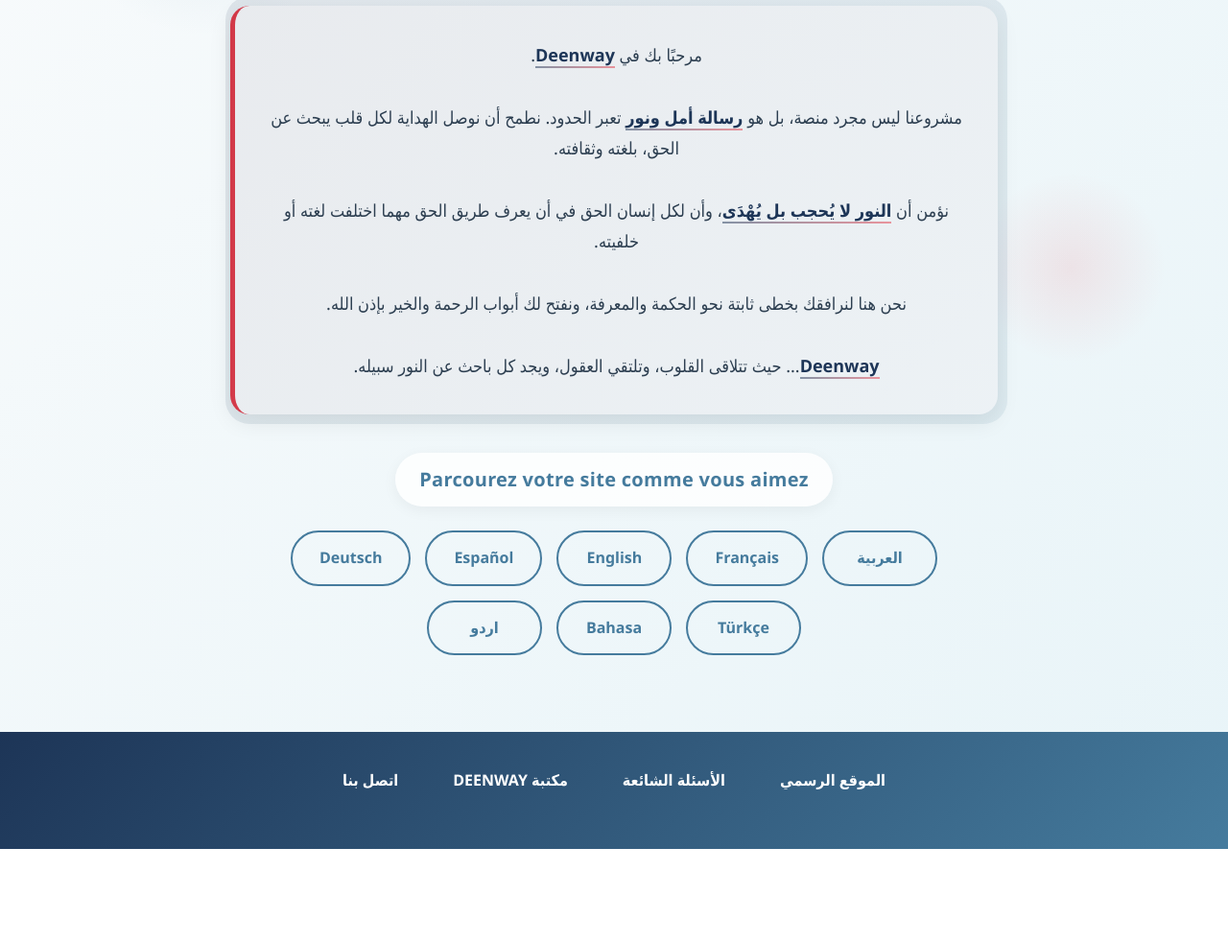
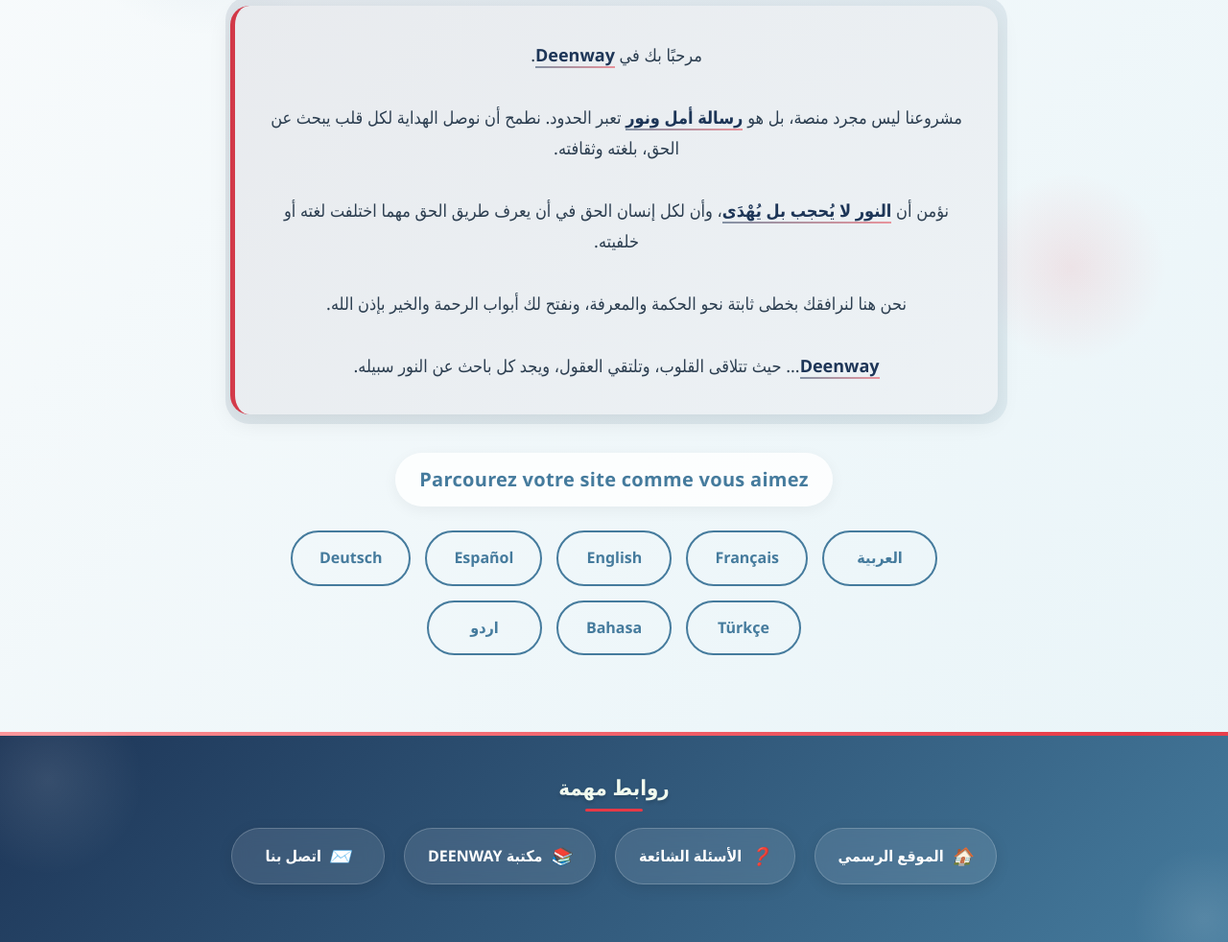
Before and after one commit to Rida0205/About-DeenWay-Page, a plain HTML site: page index.html in a window 1280 px wide. Shown: the part 341-1323 px from the top of the page at 96% size. Before the commit the page ends 1226 px from the top, so only its background shows below. Drawn offline with Linux system fonts and the light colour scheme.

Commit message:
Update index.html

```diff
--- a/index.html
+++ b/index.html
@@ -298,21 +298,74 @@
       width: 100%;
     }
 
-    /* تصميم الفوتر */
+    /* تصميم الفوتر المحسن */
     footer {
       background: linear-gradient(135deg, var(--primary), var(--secondary));
       color: white;
-      padding: 30px 20px;
+      padding: 40px 20px 30px;
       text-align: center;
       width: 100%;
+      position: relative;
+      overflow: hidden;
+    }
+
+    footer::before {
+      content: "";
+      position: absolute;
+      top: 0;
+      left: 0;
+      right: 0;
+      height: 4px;
+      background: linear-gradient(90deg, var(--accent), #ff9a9e, var(--accent));
+      background-size: 200% 100%;
+      animation: shimmer 3s ease-in-out infinite;
+    }
+
+    @keyframes shimmer {
+      0% { background-position: -200% 0; }
+      100% { background-position: 200% 0; }
+    }
+
+    .footer-content {
+      max-width: 1200px;
+      margin: 0 auto;
+      position: relative;
+      z-index: 2;
+    }
+
+    .footer-title {
+      font-size: 22px;
+      font-weight: 700;
+      margin-bottom: 25px;
+      color: var(--light);
+      text-shadow: 0 2px 4px rgba(0, 0, 0, 0.2);
+      position: relative;
+      display: inline-block;
+    }
+
+    .footer-title::after {
+      content: "";
+      position: absolute;
+      bottom: -8px;
+      left: 50%;
+      transform: translateX(-50%);
+      width: 60px;
+      height: 3px;
+      background: var(--accent);
+      border-radius: 2px;
     }
 
     .footer-links {
       display: flex;
       flex-wrap: wrap;
       justify-content: center;
-      gap: 25px;
-      margin-bottom: 20px;
+      gap: 20px;
+      margin-bottom: 30px;
+    }
+
+    .footer-link-item {
+      position: relative;
+      perspective: 1000px;
     }
 
     .footer-links a {
@@ -320,30 +373,73 @@
       text-decoration: none;
       font-weight: 600;
       font-size: 16px;
-      padding: 8px 16px;
-      border-radius: 20px;
+      padding: 14px 24px;
+      border-radius: 50px;
       transition: var(--transition);
       position: relative;
+      display: flex;
+      align-items: center;
+      justify-content: center;
+      gap: 8px;
+      background: rgba(255, 255, 255, 0.1);
+      backdrop-filter: blur(10px);
+      border: 1px solid rgba(255, 255, 255, 0.2);
+      box-shadow: 0 4px 15px rgba(0, 0, 0, 0.1);
+      min-width: 160px;
+      overflow: hidden;
     }
 
-    .footer-links a::after {
+    .footer-links a::before {
       content: "";
       position: absolute;
-      bottom: 0;
-      left: 50%;
-      width: 0;
-      height: 2px;
-      background: var(--accent);
-      transition: var(--transition);
-      transform: translateX(-50%);
+      top: 0;
+      left: -100%;
+      width: 100%;
+      height: 100%;
+      background: linear-gradient(90deg, transparent, rgba(255, 255, 255, 0.2), transparent);
+      transition: left 0.6s ease;
+    }
+
+    .footer-links a:hover::before {
+      left: 100%;
     }
 
     .footer-links a:hover {
-      background: rgba(255, 255, 255, 0.1);
+      background: rgba(255, 255, 255, 0.15);
+      transform: translateY(-5px) scale(1.05);
+      box-shadow: 0 8px 25px rgba(0, 0, 0, 0.2);
+      border-color: rgba(255, 255, 255, 0.3);
     }
 
-    .footer-links a:hover::after {
-      width: 80%;
+    .footer-links a i {
+      font-size: 18px;
+      transition: var(--transition);
+    }
+
+    .footer-links a:hover i {
+      transform: scale(1.2) rotate(5deg);
+      color: var(--accent);
+    }
+
+    .footer-decoration {
+      position: absolute;
+      width: 200px;
+      height: 200px;
+      border-radius: 50%;
+      background: radial-gradient(circle, rgba(255, 255, 255, 0.1) 0%, rgba(255,255,255,0) 70%);
+      z-index: 1;
+    }
+
+    .footer-decoration:nth-child(1) {
+      top: -50px;
+      left: -50px;
+    }
+
+    .footer-decoration:nth-child(2) {
+      bottom: -50px;
+      right: -50px;
+      width: 150px;
+      height: 150px;
     }
 
     /* تأثيرات الخلفية */
@@ -413,11 +509,18 @@
 
       .footer-links {
         gap: 15px;
+        flex-direction: column;
+        align-items: center;
       }
 
       .footer-links a {
         font-size: 14px;
-        padding: 6px 12px;
+        padding: 12px 20px;
+        min-width: 200px;
+      }
+
+      .footer-title {
+        font-size: 20px;
       }
 
       .bg-decoration {
@@ -440,6 +543,12 @@
         transform: translateY(0);
       }
     }
+
+    /* أيقونات Font Awesome البديلة باستخدام Unicode */
+    .icon-home::before { content: "🏠"; }
+    .icon-faq::before { content: "❓"; }
+    .icon-library::before { content: "📚"; }
+    .icon-contact::before { content: "✉️"; }
   </style>
 </head>
 <body>
@@ -484,10 +593,17 @@
     </div>
   </div>
 
-  <!-- الفوتر مع الروابط التي تتغير مع اللغة -->
+  <!-- الفوتر المحسن مع الروابط -->
   <footer>
-    <div class="footer-links" id="footerLinks">
-      <!-- سيتم ملء هذه الروابط ديناميكياً بناءً على اللغة المختارة -->
+    <div class="footer-decoration"></div>
+    <div class="footer-decoration"></div>
+
+    <div class="footer-content">
+      <div class="footer-title" id="footerTitle">روابط مهمة</div>
+
+      <div class="footer-links" id="footerLinks">
+        <!-- سيتم ملء هذه الروابط ديناميكياً بناءً على اللغة المختارة -->
+      </div>
     </div>
   </footer>
 
@@ -548,55 +664,67 @@
       ur: "اپنی ویب سائٹ کو اپنی مرضی سے دریافت کریں"
     };
 
-    // روابط الفوتر بجميع اللغات
+    // عناوين الفوتر بجميع اللغات
+    const footerTitles = {
+      ar: "روابط مهمة",
+      fr: "Liens Importants",
+      en: "Important Links",
+      es: "Enlaces Importantes",
+      de: "Wichtige Links",
+      tr: "Önemli Bağlantılar",
+      id: "Tautan Penting",
+      ur: "اہم روابط"
+    };
+
+    // روابط الفوتر بجميع اللغات مع الأيقونات
     const footerLinks = {
       ar: [
-        { text: "الموقع الرسمي", url: "https://www.ondeenway.org/" },
-        { text: "الأسئلة الشائعة", url: "https://faq.ondeenway.org/" },
-        { text: "مكتبة DEENWAY", url: "https://ebook.ondeenway.org/" },
-        { text: "اتصل بنا", url: "https://contact.ondeenway.org/" }
+        { text: "الموقع الرسمي", url: "https://www.ondeenway.org/", icon: "icon-home" },
+        { text: "الأسئلة الشائعة", url: "https://faq.ondeenway.org/", icon: "icon-faq" },
+        { text: "مكتبة DEENWAY", url: "https://ebook.ondeenway.org/", icon: "icon-library" },
+        { text: "اتصل بنا", url: "https://contact.ondeenway.org/", icon: "icon-contact" }
       ],
       fr: [
-        { text: "Site Officiel", url: "https://www.ondeenway.org/" },
-        { text: "FAQ", url: "https://faq.ondeenway.org/" },
-        { text: "Bibliothèque DEENWAY", url: "https://ebook.ondeenway.org/" },
-        { text: "Contactez-nous", url: "https://contact.ondeenway.org/" }
+        { text: "Site Officiel", url: "https://www.ondeenway.org/", icon: "icon-home" },
+        { text: "FAQ", url: "https://faq.ondeenway.org/", icon: "icon-faq" },
+        { text: "Bibliothèque DEENWAY", url: "https://ebook.ondeenway.org/", icon: "icon-library" },
+        { text: "Contactez-nous", url: "https://contact.ondeenway.org/", icon: "icon-contact" }
       ],
       en: [
-        { text: "Official Website", url: "https://www.ondeenway.org/" },
-        { text: "FAQ", url: "https://faq.ondeenway.org/" },
-        { text: "DEENWAY Library", url: "https://ebook.ondeenway.org/" },
-        { text: "Contact Us", url: "https://contact.ondeenway.org/" }
+        { text: "Official Website", url: "https://www.ondeenway.org/", icon: "icon-home" },
+        { text: "FAQ", url: "https://faq.ondeenway.org/", icon: "icon-faq" },
+        { text: "DEENWAY Library", url: "https://ebook.ondeenway.org/", icon: "icon-library" },
+        { text: "Contact Us", url: "https://contact.ondeenway.org/", icon: "icon-contact" }
       ],
       es: [
-        { text: "Sitio Oficial", url: "https://www.ondeenway.org/" },
-        { text: "Preguntas Frecuentes", url: "https://faq.ondeenway.org/" },
-        { text: "Biblioteca DEENWAY", url: "https://ebook.ondeenway.org/" },
-        { text: "Contáctenos", url: "https://contact.ondeenway.org/" }
+        { text: "Sitio Oficial", url: "https://www.ondeenway.org/", icon: "icon-home" },
+        { text: "Preguntas Frecuentes", url: "https://faq.ondeenway.org/", icon: "icon-faq" },
+        { text: "Biblioteca DEENWAY", url: "https://ebook.ondeenway.org/", icon: "icon-library" },
+        { text: "Contáctenos", url: "https://contact.ondeenway.org/", icon: "icon-contact" }
       ],
       de: [
-        { text: "Offizielle Website", url: "https://www.ondeenway.org/" },
-        { text: "FAQ", url: "https://faq.ondeenway.org/" },
-        { text: "DEENWAY Bibliothek", url: "https://ebook.ondeenway.org/" },
-        { text: "Kontaktieren Sie uns", url: "https://contact.ondeenway.org/" }
+        { text: "Offizielle Website", url: "https://www.ondeenway.org/", icon: "icon-home" },
+        { text: "FAQ", url: "https://faq.ondeenway.org/", icon: "icon-faq" },
+        { text: "DEENWAY Bibliothek", url: "https://ebook.ondeenway.org/", icon: "icon-library" },
+        { text: "Kontaktieren Sie uns", url: "https://contact.ondeenway.org/", icon: "icon-contact" }
       ],
       tr: [
-        { text: "Resmi Web Sitesi", url: "https://www.ondeenway.org/" },
-        { text: "SSS", url: "https://faq.ondeenway.org/" },
-        { text: "DEENWAY Kütüphanesi", url: "https://ebook.ondeenway.org/" },
-        { text: "Bize Ulaşın", url: "https://contact.ondeenway.org/" }
+        { text: "Resmi Web Sitesi", url: "https://www.ondeenway.org/", icon: "icon-home" },
+        { text: "SSS", url: "https://faq.ondeenway.org/", icon: "icon-faq" },
+        { text: "DEENWAY Kütüphanesi", url: "https://ebook.ondeenway.org/", icon: "icon-library" },
+        { text: "Bize Ulaşın", url: "https://contact.ondeenway.org/", icon: "icon-contact" }
       ],
       id: [
-        { text: "Situs Resmi", url: "https://www.ondeenway.org/" },
-        { text: "FAQ", url: "https://faq.ondeenway.org/" },
-        { text: "Perpustakaan DEENWAY", url: "https://ebook.ondeenway.org/" },
-        { text: "Hubungi Kami", url: "https://contact.ondeenway.org/" }
+        { text: "Situs Resmi", url: "https://www.ondeenway.org/", icon: "icon-home" },
+        { text: "FAQ", url: "https://faq.ondeenway.org/", icon: "icon-faq" },
+        { text: "Perpustakaan DEENWAY", url: "https://ebook.ondeenway.org/", icon: "icon-library" },
+        { text: "Hubungi Kami", url: "https://contact.ondeenway.org/", icon: "icon-contact" }
       ],
       ur: [
-        { text: "سرکاری ویب سائٹ", url: "https://www.ondeenway.org/" },
-        { text: "عمومی سوالات", url: "https://faq.ondeenway.org/" },
-        { text: "DEENWAY لائبریری", url: "https://ebook.ondeenway.org/" },
-        { text: "ہم سے رابطہ کریں", url: "https://contact.ondeenway.org/" }
+        { text: "سرکاری ویب سائٹ", url: "https://www.ondeenway.org/", icon: "icon-home" },
+        { text: "عمومی سوالات", url: "https://faq.ondeenway.org/", icon: "icon-faq" },
+        { text: "DEENWAY لائبریری", url: "https://ebook.ondeenway.org/", icon: "icon-library" },
+        { text: "ہم سے رابطہ کریں", url: "https://contact.ondeenway.org/", icon: "icon-contact" }
       ]
     };
 
@@ -606,11 +734,11 @@
     const languageDropdown = document.getElementById("languageDropdown");
     const browsePhraseEl = document.getElementById("browsePhrase");
     const footerLinksEl = document.getElementById("footerLinks");
+    const footerTitleEl = document.getElementById("footerTitle");
 
     let currentLang = languageDropdown.value || 'ar';
 
     function updateAbout(lang) {
-      // استخدم innerHTML لدعم النص الغليظ والسطر الجديد
       aboutEl.innerHTML = (aboutTexts[lang] || aboutTexts['ar']).replace(/\n/g, "<br>");
       if (lang === "ar" || lang === "ur") {
         aboutEl.classList.remove("ltr");
@@ -627,16 +755,31 @@
       }, 400);
     }
 
+    function updateFooterTitle(lang) {
+      footerTitleEl.textContent = footerTitles[lang] || footerTitles['ar'];
+    }
+
     function updateFooterLinks(lang) {
       const links = footerLinks[lang] || footerLinks['ar'];
       footerLinksEl.innerHTML = '';
 
       links.forEach(link => {
+        const linkItem = document.createElement('div');
+        linkItem.className = 'footer-link-item';
+
         const a = document.createElement('a');
         a.href = link.url;
-        a.textContent = link.text;
         a.target = "_blank";
-        footerLinksEl.appendChild(a);
+
+        const icon = document.createElement('i');
+        icon.className = link.icon;
+
+        const text = document.createTextNode(link.text);
+
+        a.appendChild(icon);
+        a.appendChild(text);
+        linkItem.appendChild(a);
+        footerLinksEl.appendChild(linkItem);
       });
     }
 
@@ -645,12 +788,14 @@
       languageDropdown.value = lang;
       updateAbout(lang);
       updateBrowsePhrase(lang);
+      updateFooterTitle(lang);
       updateFooterLinks(lang);
     }
 
     // البداية
     updateAbout(currentLang);
     updateBrowsePhrase(currentLang);
+    updateFooterTitle(currentLang);
     updateFooterLinks(currentLang);
 
     // التبديل التلقائي لعبارة "تصفح موقعك كما تحب"
```
